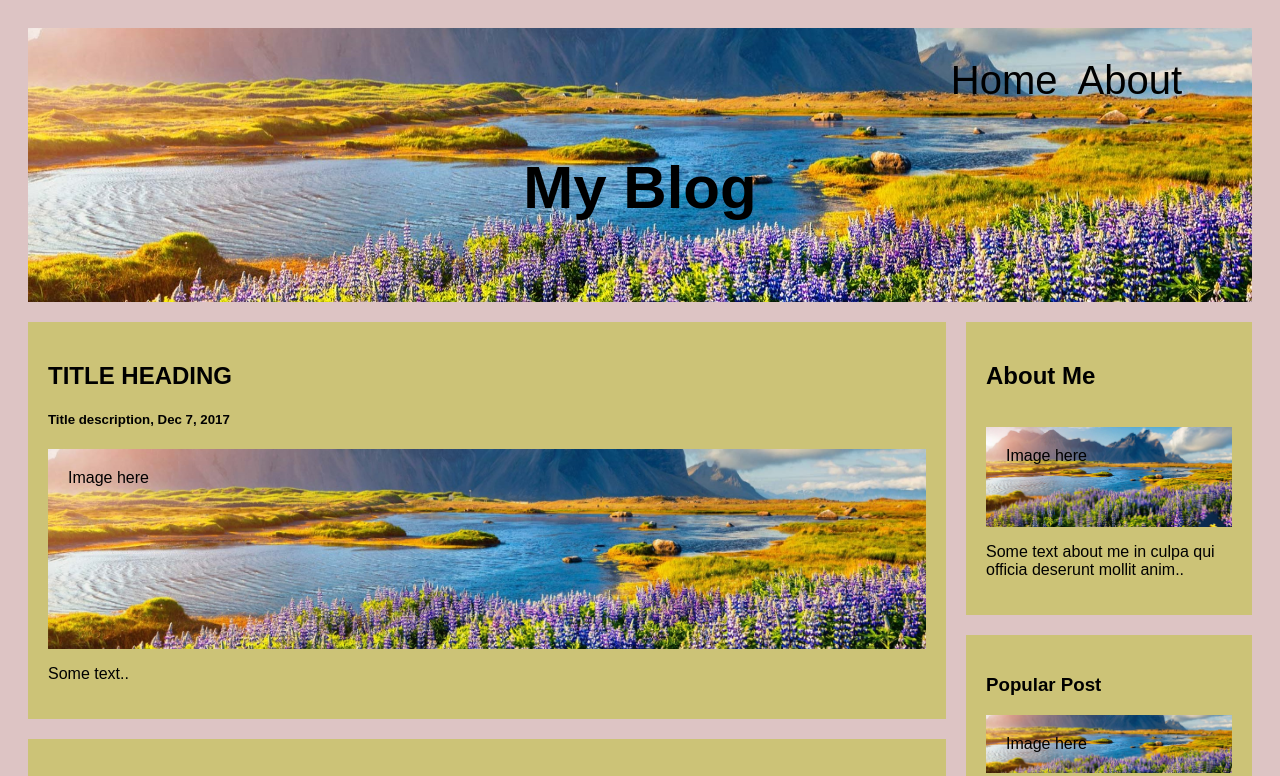
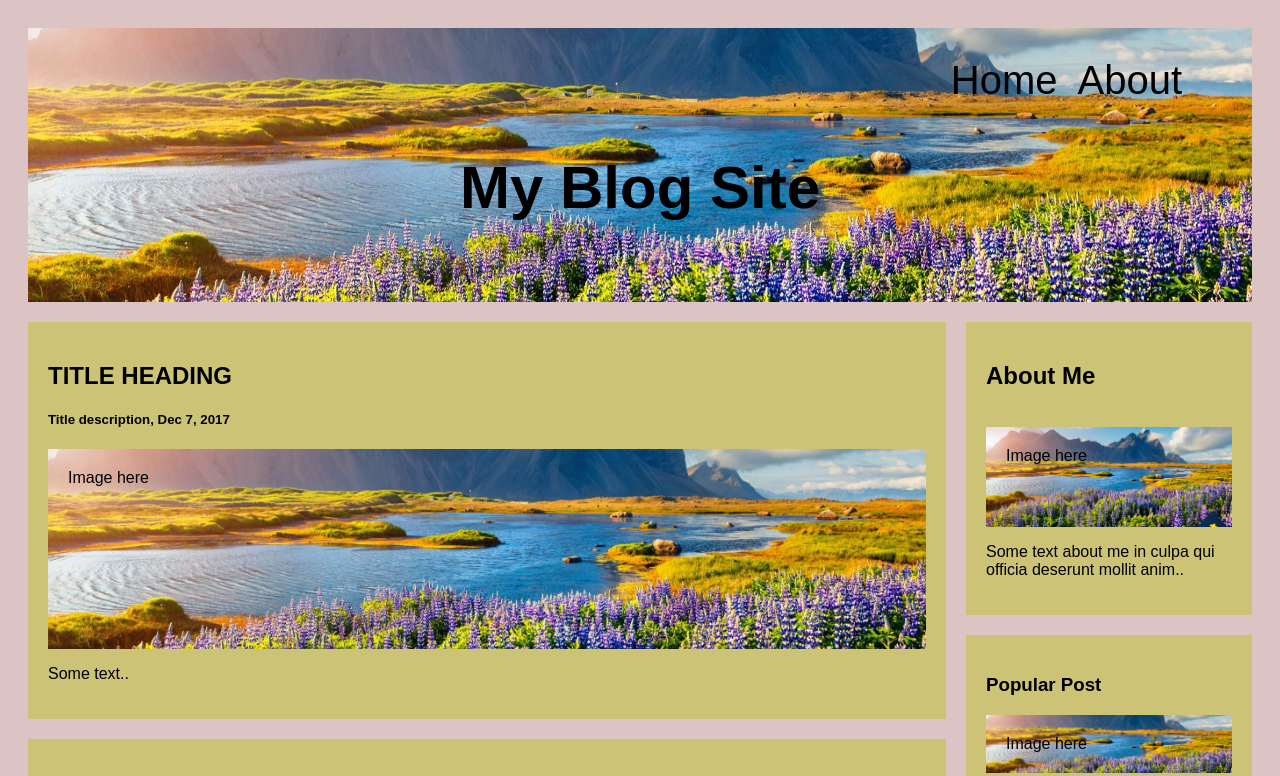
Before and after one commit to Stedevan/Blog, a plain HTML site: page index.html in a window 1280 px wide. Shown: the top 776 px of the page. Drawn offline with Linux system fonts and the light colour scheme.

Commit message:
Changed title

```diff
--- a/index.html
+++ b/index.html
@@ -12,7 +12,7 @@
   <nav>
     <a href="index.html">Home</a>
     <a href="about.html">About</a>
-  </nav><h2>My Blog</h2>
+  </nav><h2>My Blog Site</h2>
 
 </div>
 
```
